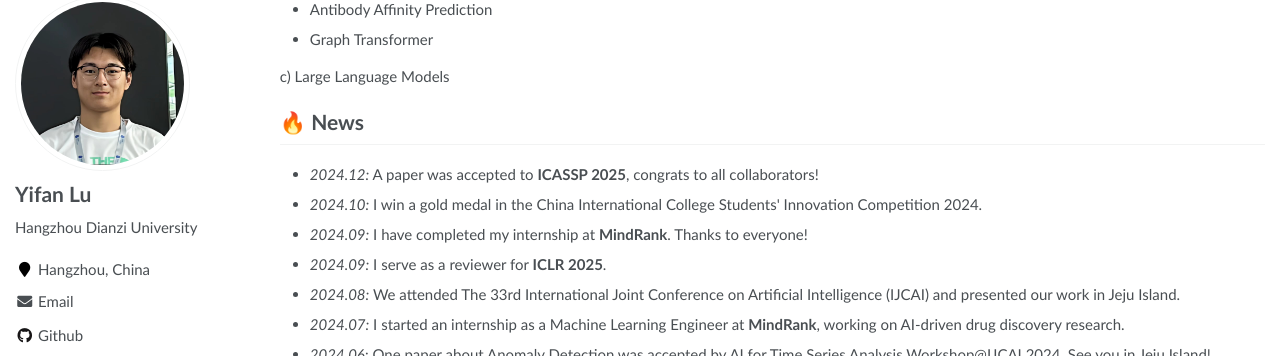
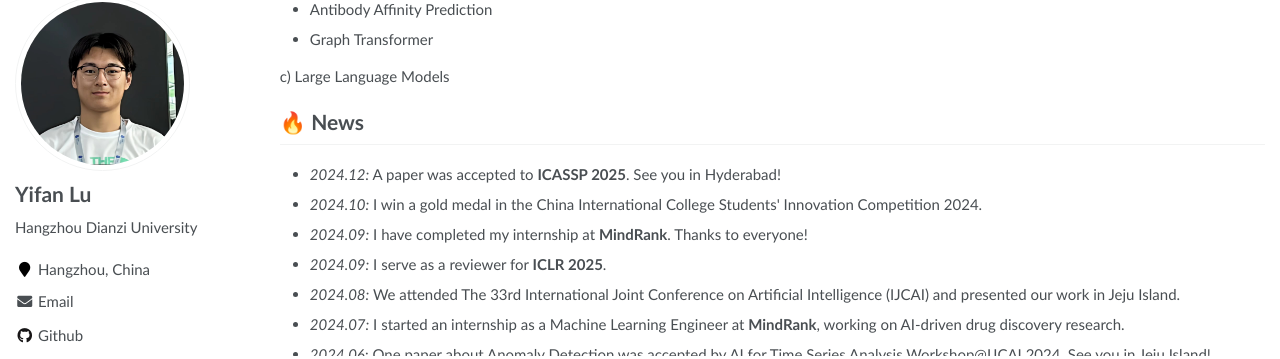
Before and after one commit to csyifan/csyifan.github.io, a Jekyll site: the page built from _pages/about.md, in a window 1280 px wide and 900 px high, scrolled down 389 px. Shown: the part 95-454 px from the top of the window. Built offline with Jekyll 4.4.1, drawn with Linux system fonts in a browser that asks for light colours.

Commit message:
Update about.md

```diff
--- a/_pages/about.md
+++ b/_pages/about.md
@@ -40,7 +40,7 @@ c) Large Language Models
 # 🔥 News
 <div style="max-height: 200px; overflow-y: auto;">
 <ul>
-  <li><em>2024.12:</em> A paper was accepted to <strong>ICASSP 2025</strong>, congrats to all collaborators!</li>
+  <li><em>2024.12:</em> A paper was accepted to <strong>ICASSP 2025</strong>. See you in Hyderabad!</li>
   <li><em>2024.10:</em> I win a gold medal in the China International College Students' Innovation Competition 2024.</li>
   <li><em>2024.09:</em> I have completed my internship at <strong>MindRank</strong>. Thanks to everyone!</li>
   <li><em>2024.09:</em> I serve as a reviewer for <strong>ICLR 2025</strong>.</li>
```
